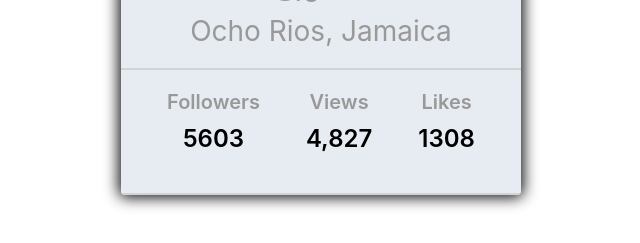
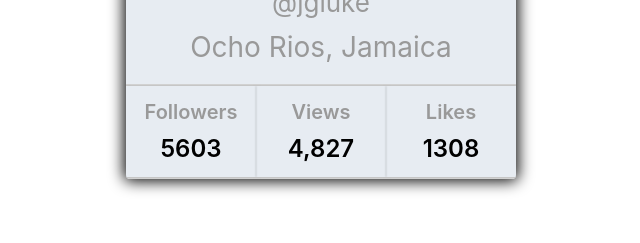
Before and after one commit to IgorMushk/goit-react-hw-01-components, a React (Create React App) app: page / in a window 1280 px wide. Shown: the part 491-734 px from the top of the page, without its empty margins (319-959 px from the left). Built offline with nearby package versions, Linux system fonts and the light colour scheme.

Commit message:
upd Profile
Добавил вертикальные полоски на статистике

```diff
--- a/src/components/Profile/Profile.styled.js
+++ b/src/components/Profile/Profile.styled.js
@@ -1,7 +1,7 @@
 import { styled } from 'styled-components';
 
 export const ProfileDiv = styled.div`
-  width: 400px;
+  width: 390px;
   margin: 20px 20px;
   display: flex;
   flex-direction: column;
@@ -71,17 +71,21 @@ margin-left: 0;
   margin-right: 0;
   display: flex;
   justify-content: space-evenly;
-gap 10px;
+  //gap 10px;
   border: 2px solid lightgrey;
 `;
 
 export const ProfileStatsItem = styled.li`
+  width: 130px;
   display: flex;
   flex-direction: column;
+  align-items: center;
+  padding: 14px;
+  box-shadow: rgba(0, 0, 0, 0.2) 0px 0px 2px 0px;
 `;
 
 export const ProfileLabel = styled.span`
-  margin-top: 20px;
+  //margin-top: 20px;
   font-size: 20px;
   font-weight: 600;
   color: #999999;
@@ -91,6 +95,6 @@ export const ProfileQuantity = styled.span`
   margin-top: 10px;
   font-size: 24px;
   font-weight: 600;
-  margin-bottom: 40px;
+  //margin-bottom: 40px;
   color: #000000;
 `;
```
Lines whose indentation alone changed are shown as unchanged.
